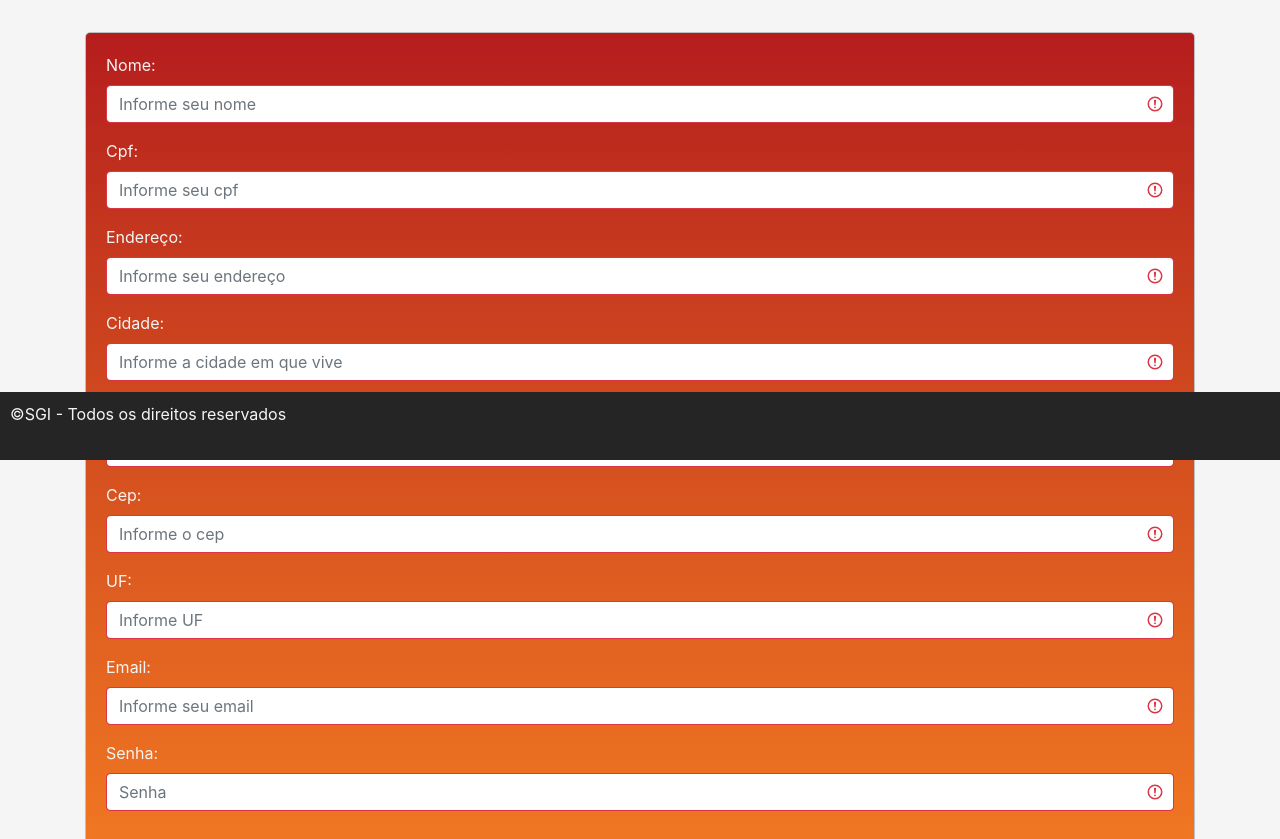
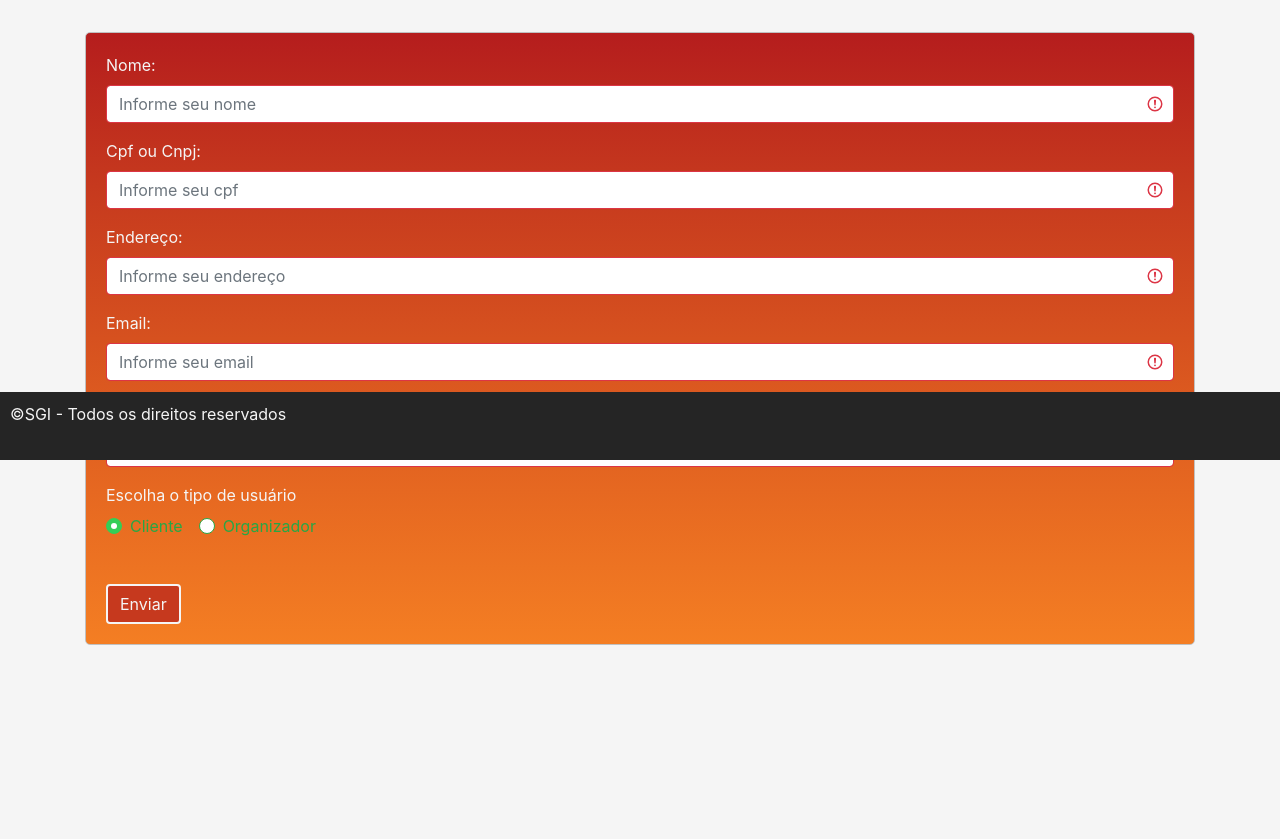
Before and after one commit to lucasepm91/sgifront, a Vue app: page /sign-up in a window 1280 px wide. Shown: the part 340-1179 px from the top of the page. After the commit the page ends 1083 px from the top, so only its background shows below. Built offline with nearby package versions, Linux system fonts and the light colour scheme.

Commit message:
ligando o cadastro de usuário ao backend

```diff
--- a/src/components/SignUp.vue
+++ b/src/components/SignUp.vue
@@ -16,7 +16,7 @@
         ></b-form-input>
       </b-form-group>
 
-      <b-form-group id="input-group-cpf-signup" label="Cpf:" label-for="input-cpf-signup">
+      <b-form-group id="input-group-cpf-signup" label="Cpf ou Cnpj:" label-for="input-cpf-signup">
         <b-form-input
           id="input-cpf-signup"
           v-model="form.cpf"
@@ -31,42 +31,6 @@
           v-model="form.endereco"
           required
           placeholder="Informe seu endereço"
-        ></b-form-input>
-      </b-form-group>
-
-      <b-form-group id="input-group-cidade-signup" label="Cidade:" label-for="input-cidade-signup">
-        <b-form-input
-          id="input-cidade-signup"
-          v-model="form.cidade"
-          required
-          placeholder="Informe a cidade em que vive"
-        ></b-form-input>
-      </b-form-group>
-
-      <b-form-group id="input-group-bairro-signup" label="Bairro:" label-for="input-bairro-signup">
-        <b-form-input
-          id="input-bairro-signup"
-          v-model="form.bairro"
-          required
-          placeholder="Informe o bairro em que vive"
-        ></b-form-input>
-      </b-form-group>
-
-      <b-form-group id="input-group-cep-signup" label="Cep:" label-for="input-cep-signup">
-        <b-form-input
-          id="input-cep-signup"
-          v-model="form.cep"
-          required
-          placeholder="Informe o cep"
-        ></b-form-input>
-      </b-form-group>
-
-      <b-form-group id="input-group-uf-signup" label="UF:" label-for="input-uf-signup">
-        <b-form-input
-          id="input-uf-signup"
-          v-model="form.uf"
-          required
-          placeholder="Informe UF"
         ></b-form-input>
       </b-form-group>
 
@@ -96,6 +60,18 @@
         ></b-form-input>
       </b-form-group>
 
+      <b-form-group label="Escolha o tipo de usuário" v-slot="{ ariaDescribedby }">
+      <b-form-radio-group
+        id="radio-group"
+        v-model="form.selected"
+        :aria-describedby="ariaDescribedby"
+        name="radio-sub-component"
+      >
+        <b-form-radio size="lg" value="cliente">Cliente</b-form-radio>
+        <b-form-radio size="lg" value="organizador">Organizador</b-form-radio>
+      </b-form-radio-group>
+    </b-form-group>
+
       <b-button @click="signUp" id="botaoSignUp">Enviar</b-button>
 
     </b-form>
@@ -103,6 +79,8 @@
 </template>
 
 <script>
+import { mapActions } from "vuex";
+
 export default {
     name: "SignUp",
     data() {
@@ -111,27 +89,26 @@ export default {
           nome: '',
           cpf: '',
           endereco: '',
-          cidade: '',
-          bairro: '',
-          cep: '',
-          uf: '',
           email: '',
-          password: ''
+          password: '',
+          selected: 'cliente'
         }
       }
   },
   methods: {
-    signIn() {
-      this.form.nome = '';
-      this.form.cpf = '';
-      this.form.endereco = '';
-      this.form.cidade = '';
-      this.form.bairro = '';
-      this.form.cep = '';
-      this.form.uf = '';
-      this.form.email = '';
-      this.form.password = '';
-
+    ...mapActions(["cadastrarUsuario"]),
+    signUp() {
+      let usuario = {
+        "nome": this.form.nome,
+        "cpfCnpj": this.form.cpf,
+        "email": this.form.email,
+        "endereco": this.form.endereco,
+        "tipoUsuario": this.form.selected,
+        "saldoCarteira": 5000,
+        "password": this.form.password
+      };
+      this.cadastrarUsuario(usuario);
+      this.$router.push({name: 'login'});
     }
   }
 }
--- a/src/store/modules/usuario.js
+++ b/src/store/modules/usuario.js
@@ -17,7 +17,7 @@ const actions = {
     login({ commit }, token){
         commit('login', token);
     },
-    cadastrar({ commit }, usuario){
+    cadastrarUsuario({ commit }, usuario){
         const headers = {
             "Content-Type": "application/json"
         };
@@ -25,7 +25,7 @@ const actions = {
         axios.post(
             "http://localhost:8080/pbsgi/usuario", usuario, {headers}
         ).then((response) => {
-            commit('cadastrar', response.data);
+            commit('cadastrarUsuario', response.data);
         });
     },
     logout({ commit }){
@@ -45,8 +45,8 @@ const mutations = {
         state.token = "";
         state.usuario = null;
     },
-    cadastrar: (state,data) =>{
-        state.usuario = data    ;
+    cadastrarUsuario: (state,data) =>{
+        state.usuario = data;
     }
 }
 
```
